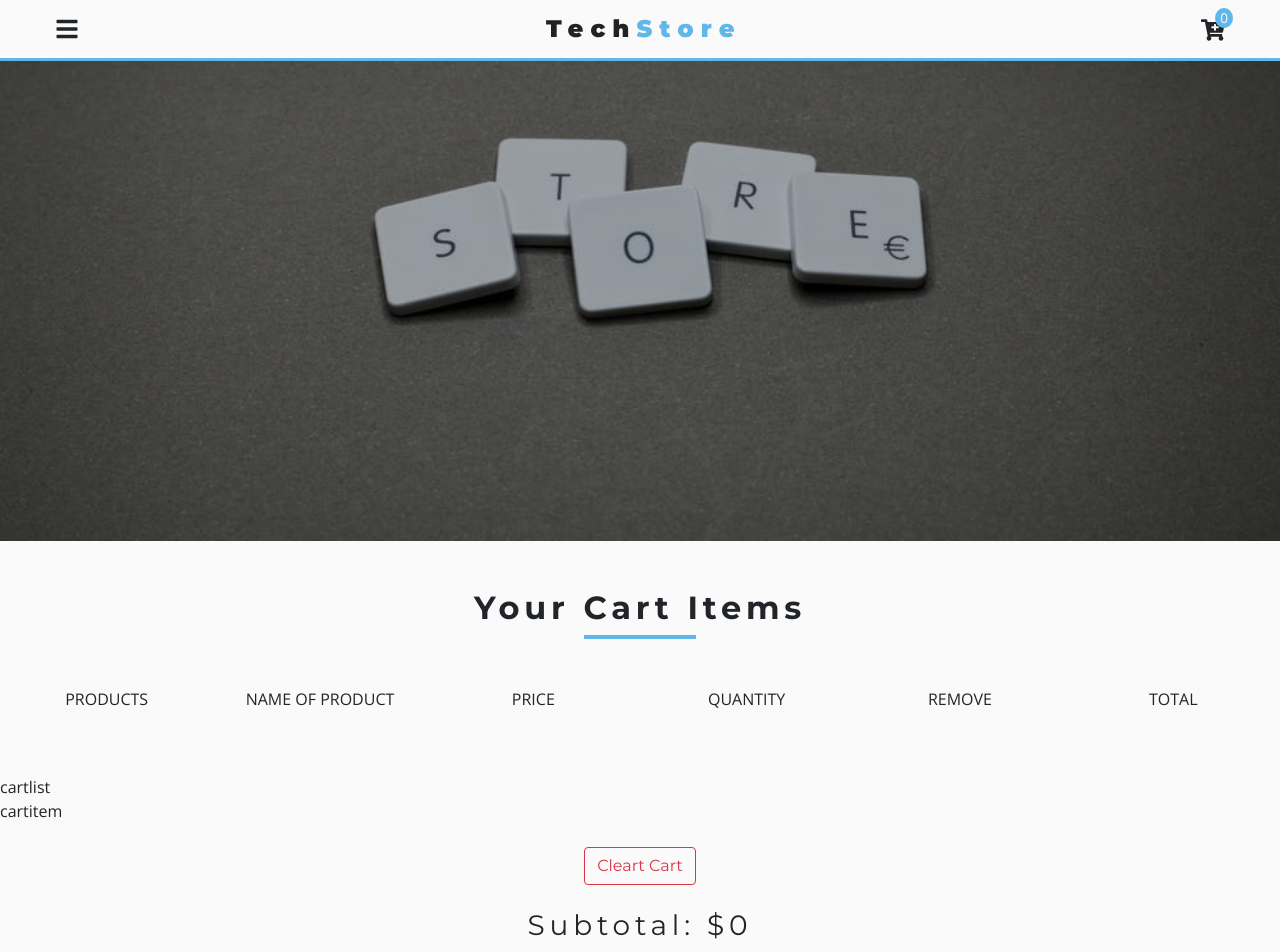
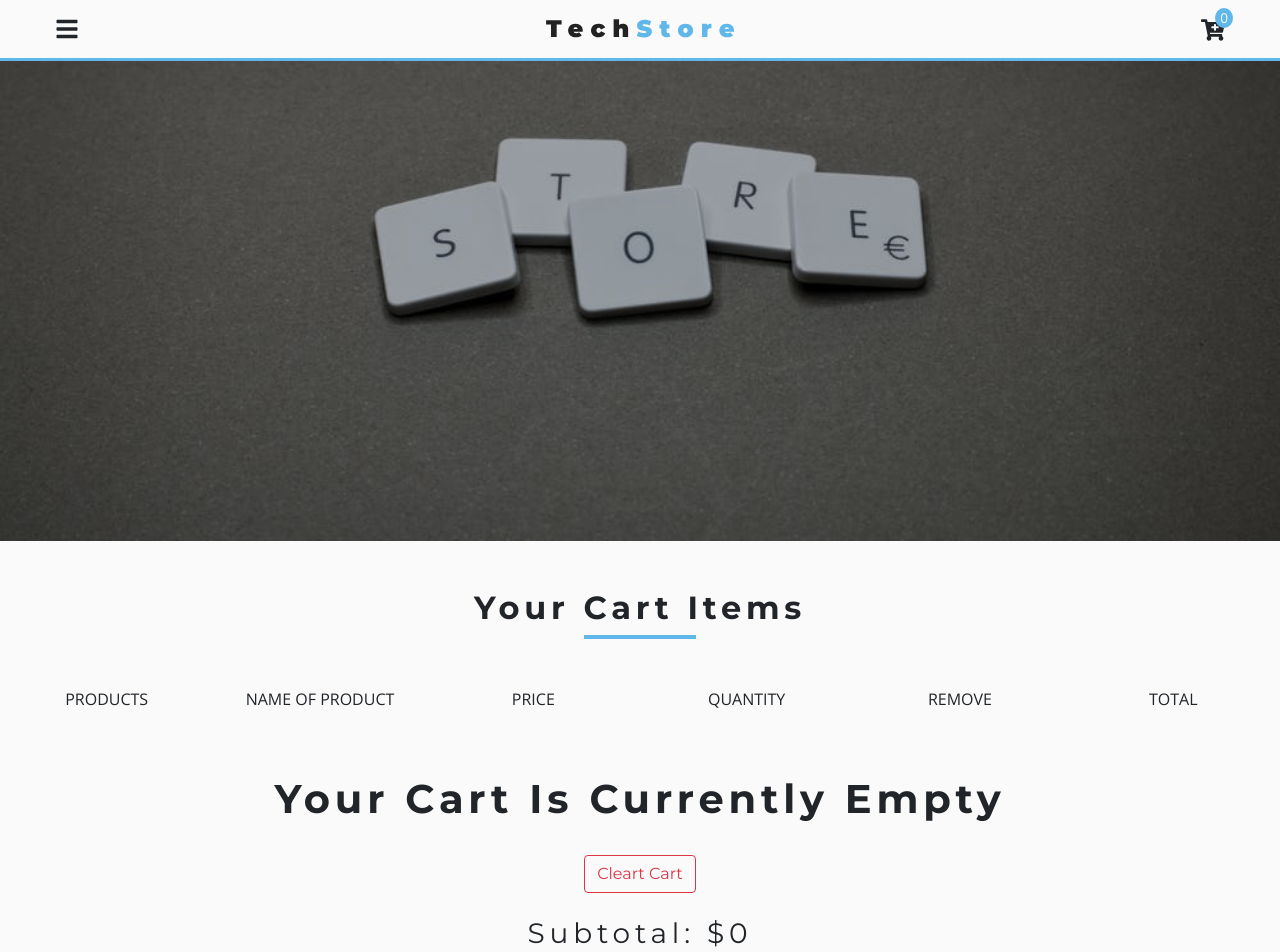
Before and after one commit to jpesg/react-tech-store-app, a React (Create React App) app: page /cart in a window 1280 px wide. Shown: the top 952 px of the page. Built offline with nearby package versions, Linux system fonts and the light colour scheme.

Commit message:
CartList component

```diff
--- a/src/components/CartPage/CartList.js
+++ b/src/components/CartPage/CartList.js
@@ -1,11 +1,42 @@
 import React from "react";
 import CartItem from "./CartItem";
 
+import { ProductConsumer } from "../../context";
+
 export default function CartList() {
   return (
-    <div>
-      cartlist
-      <CartItem />
+    <div className="container-fluid">
+      {/**row */}
+      <div className="row">
+        <div className="col">
+          <ProductConsumer>
+            {value => {
+              const { cart, increment, decrement, removeItem } = value;
+              if (cart.length === 0) {
+                return (
+                  <h1 className="text-title text-center">
+                    your cart is currently empty
+                  </h1>
+                );
+              } else {
+                return (
+                  <React.Fragment>
+                    {cart.map(item => (
+                      <CartItem
+                        key={item.id}
+                        item={item}
+                        increment={increment}
+                        decrement={decrement}
+                        removeItem={removeItem}
+                      />
+                    ))}
+                  </React.Fragment>
+                );
+              }
+            }}
+          </ProductConsumer>
+        </div>
+      </div>
     </div>
   );
 }
```
